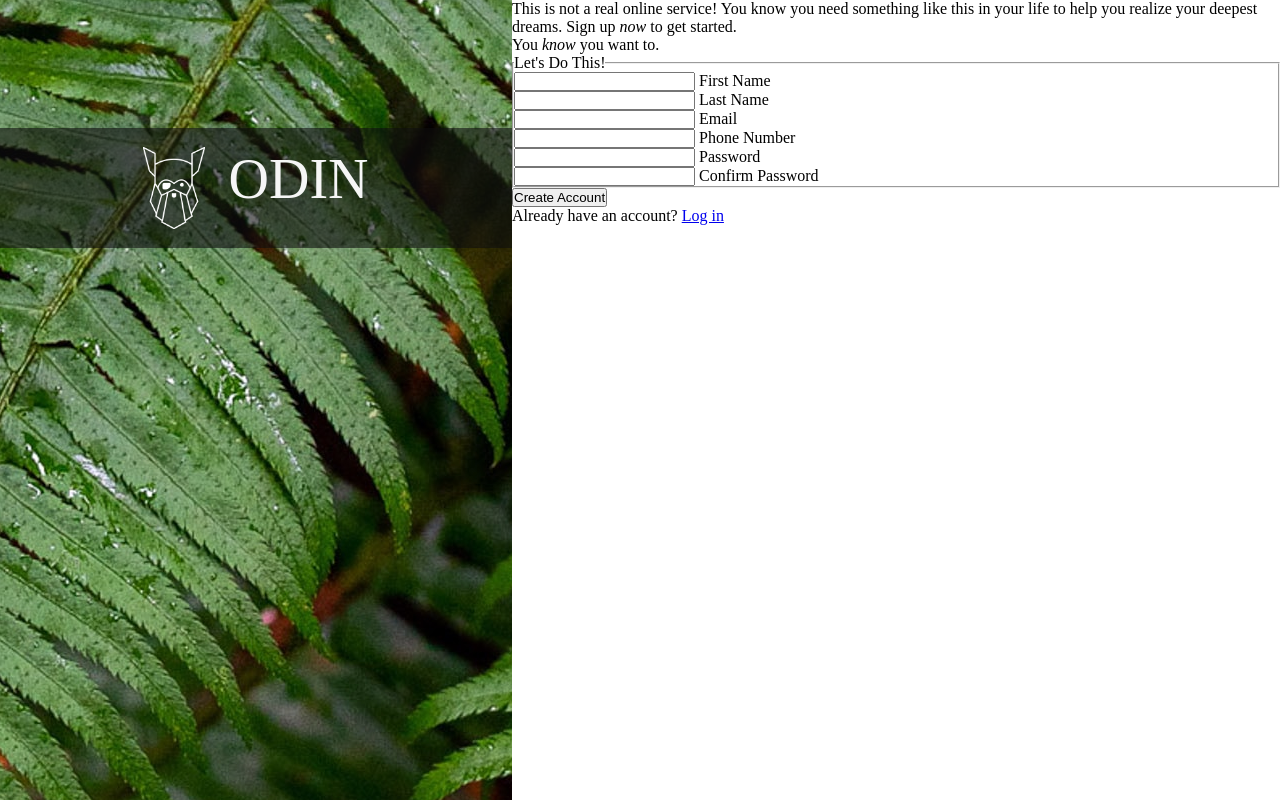
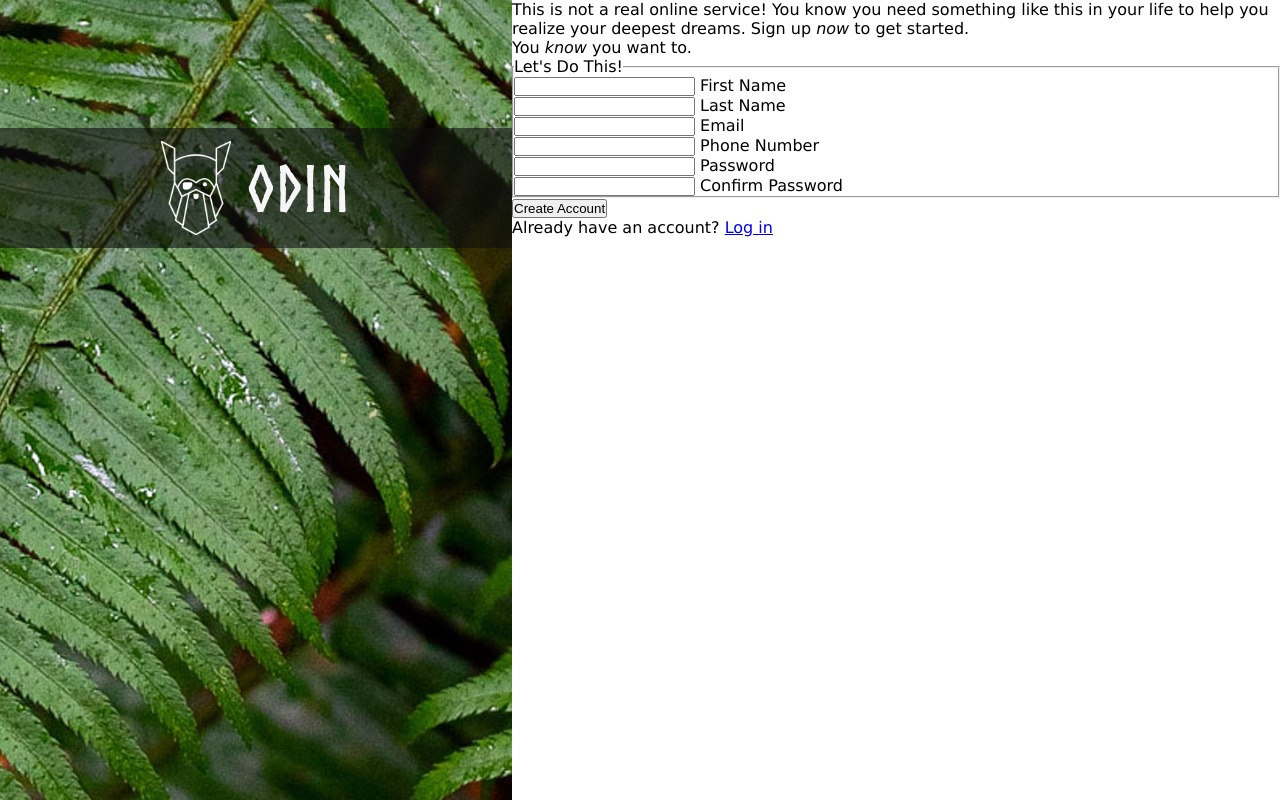
Before and after one commit to rhenzala/sign-up-form, a plain HTML site: page index.html in a window 1280 px wide. Drawn offline with Linux system fonts and the light colour scheme.

Commit message:
Edit styling for title and logo

```diff
--- a/style.css
+++ b/style.css
@@ -1,3 +1,7 @@
+@font-face {
+    font-family: Norse-Bold;
+    src: url('./assets/Norse-Bold.otf');
+}
 *,
 *::after,
 *::before{
@@ -7,6 +11,7 @@
 }
 
 body{
+    font-family: Verdana, Geneva, Tahoma, sans-serif;
     display: flex;
     flex-direction: row;
 
@@ -27,14 +32,20 @@ main{
     height: 15%;
     width: 100%;
     margin-top: 25%;
-    padding: 1.2rem 0;
+    padding: 0.8rem 0;
 
     display: flex;
     justify-content: center;
-    gap: 1.5rem;
+    align-items: center;
+    gap: 1rem;
 }
 .title{
     color: #f6f6f6;
     text-transform: uppercase;
-    font-size: 3.5rem;
+    font-size: 4rem;
+    font-family: Norse-Bold, sans-serif;
+    letter-spacing: 0.1rem;
 }
+.title-bg > img{
+    max-height: 100%;
+}
```
